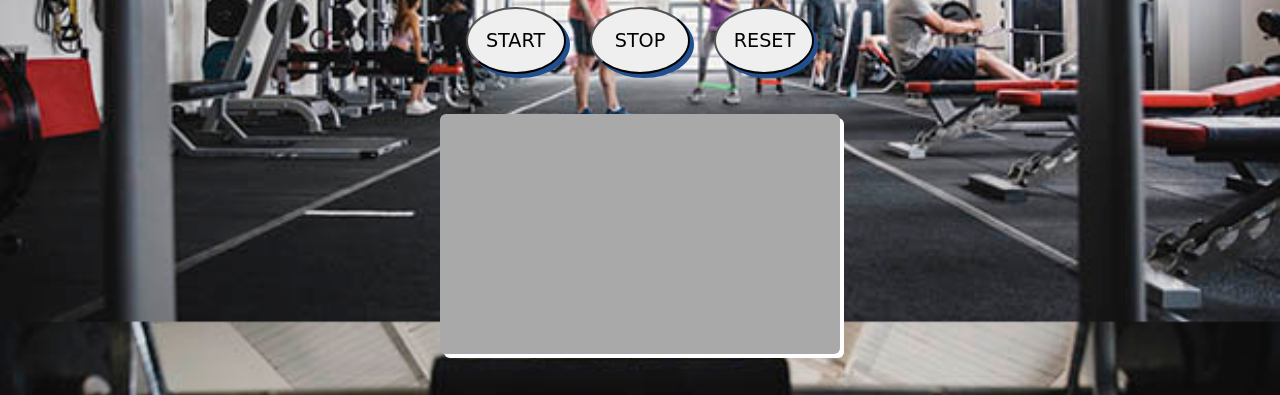
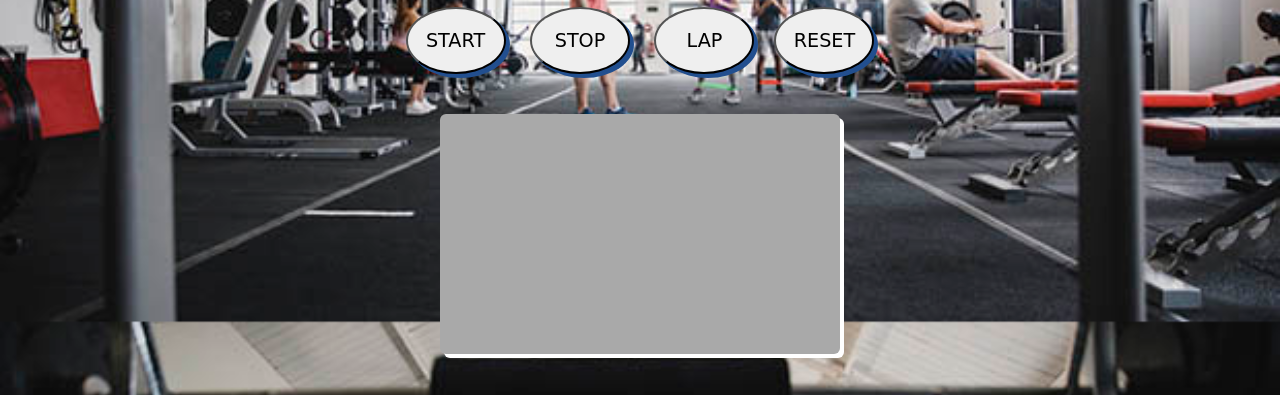
Before and after one commit to Hectorj08/StopWatch, a plain HTML site: page index.html in a window 1280 px wide. Shown: the part 405-800 px from the top of the page. Drawn offline with Linux system fonts and the light colour scheme.

Commit message:
Update index.html

```diff
--- a/index.html
+++ b/index.html
@@ -15,6 +15,7 @@
 </div>
 <button id="button-start">Start</button>
 <button id="button-stop">Stop</button>
+<button id="button-lap">Lap</buttin>
 <button id="button-reset">Reset</button>
 </div>
 
```
